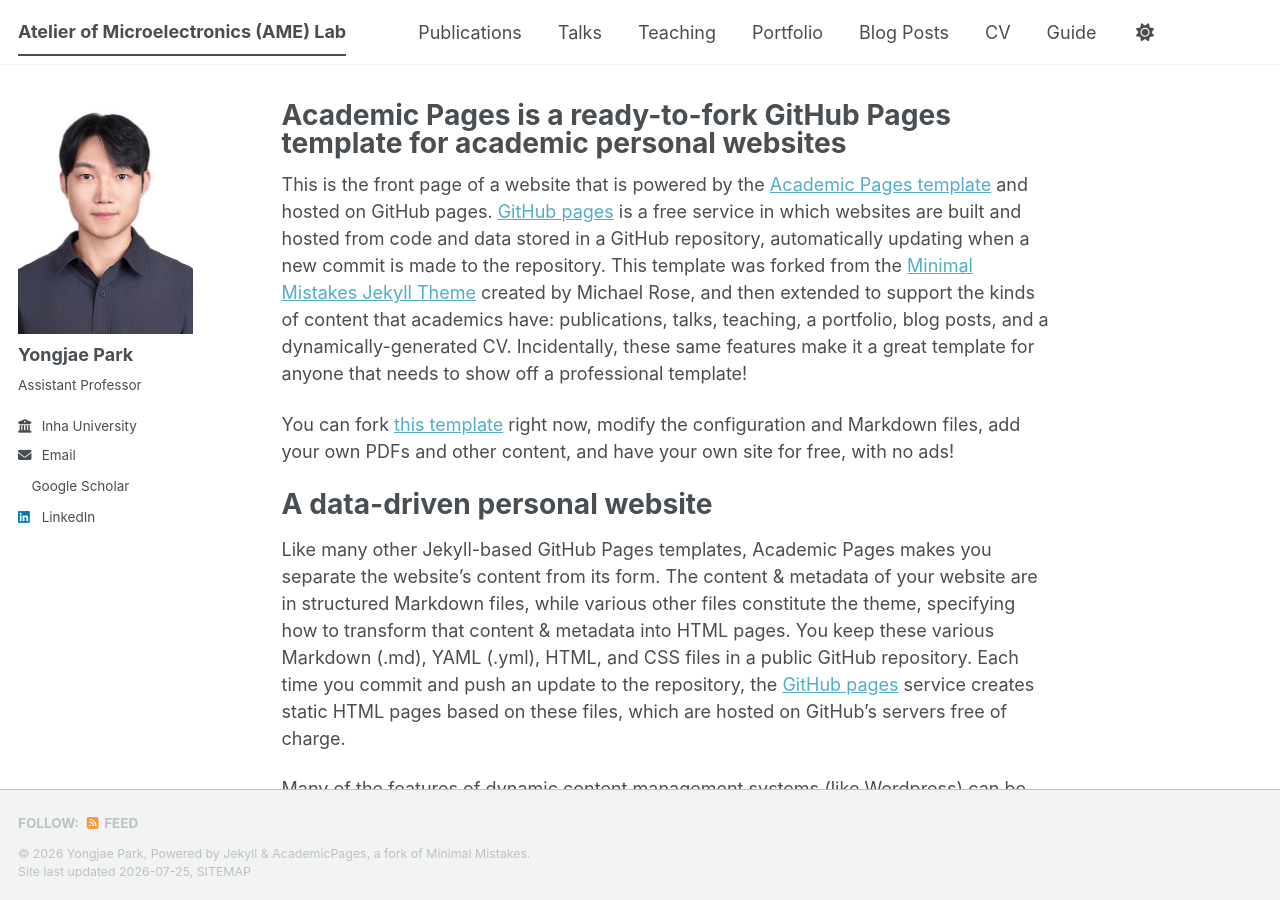
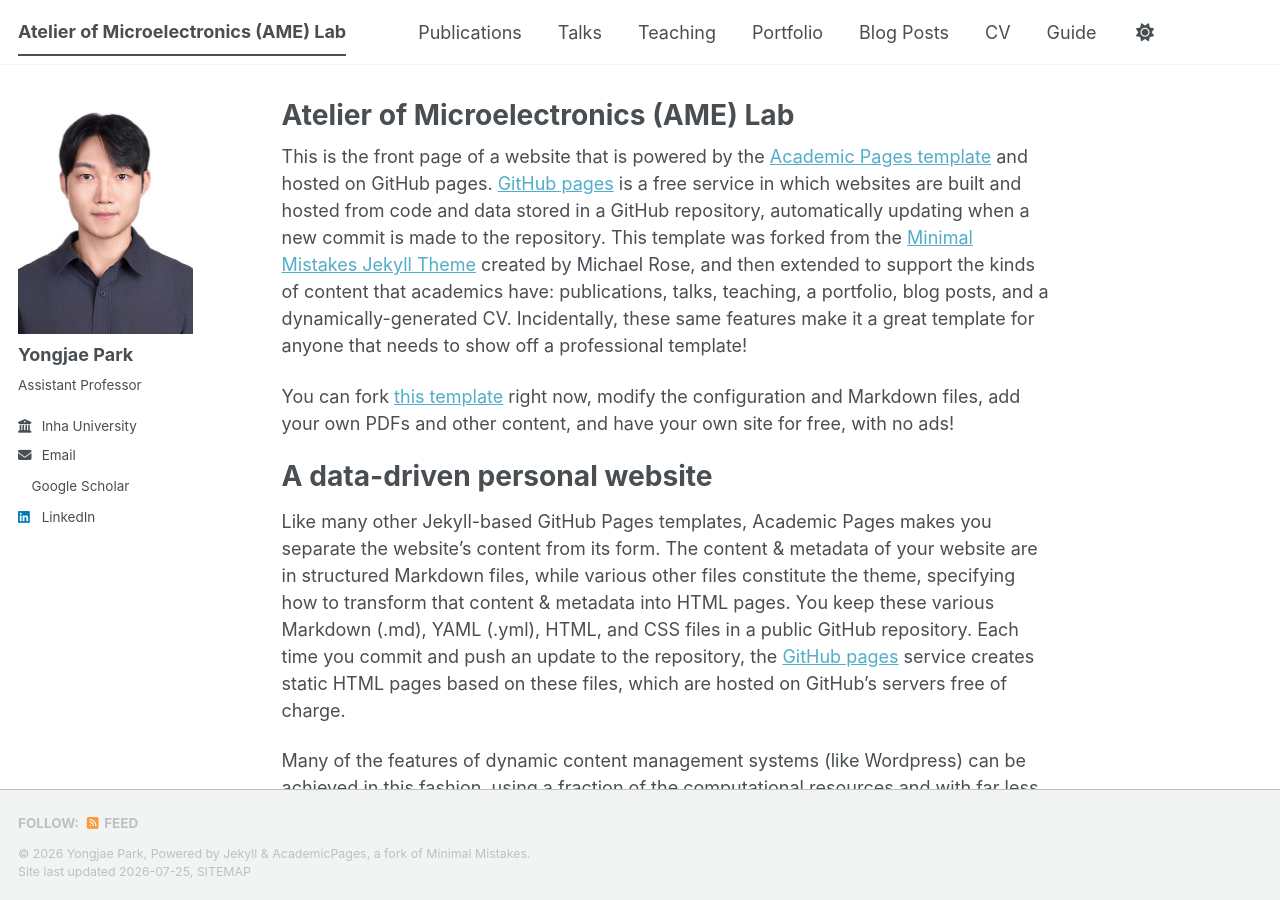
Before and after one commit to yong27park/AME.github.io, a Jekyll site: the page built from _pages/about.md, in a window 1280 px wide and 900 px high. Built offline with Jekyll 4.4.1, drawn with Linux system fonts in a browser that asks for light colours; a style sheet for code colours, icons or effects is not loaded.

Commit message:
Update about.md

```diff
--- a/_pages/about.md
+++ b/_pages/about.md
@@ -1,6 +1,6 @@
 ---
 permalink: /
-title: "Academic Pages is a ready-to-fork GitHub Pages template for academic personal websites"
+title: "Atelier of Microelectronics (AME) Lab"
 author_profile: true
 redirect_from:
   - /about/
```
